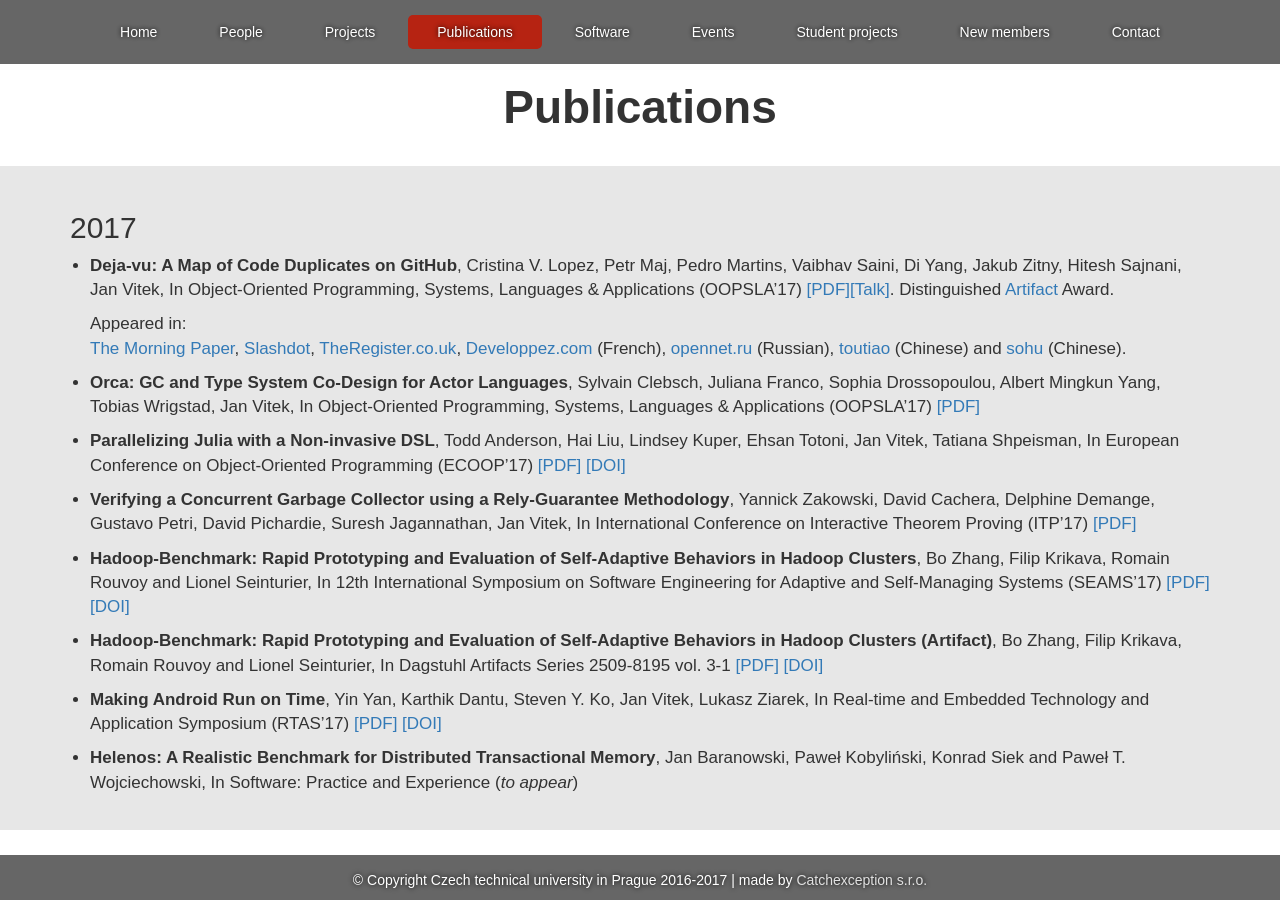
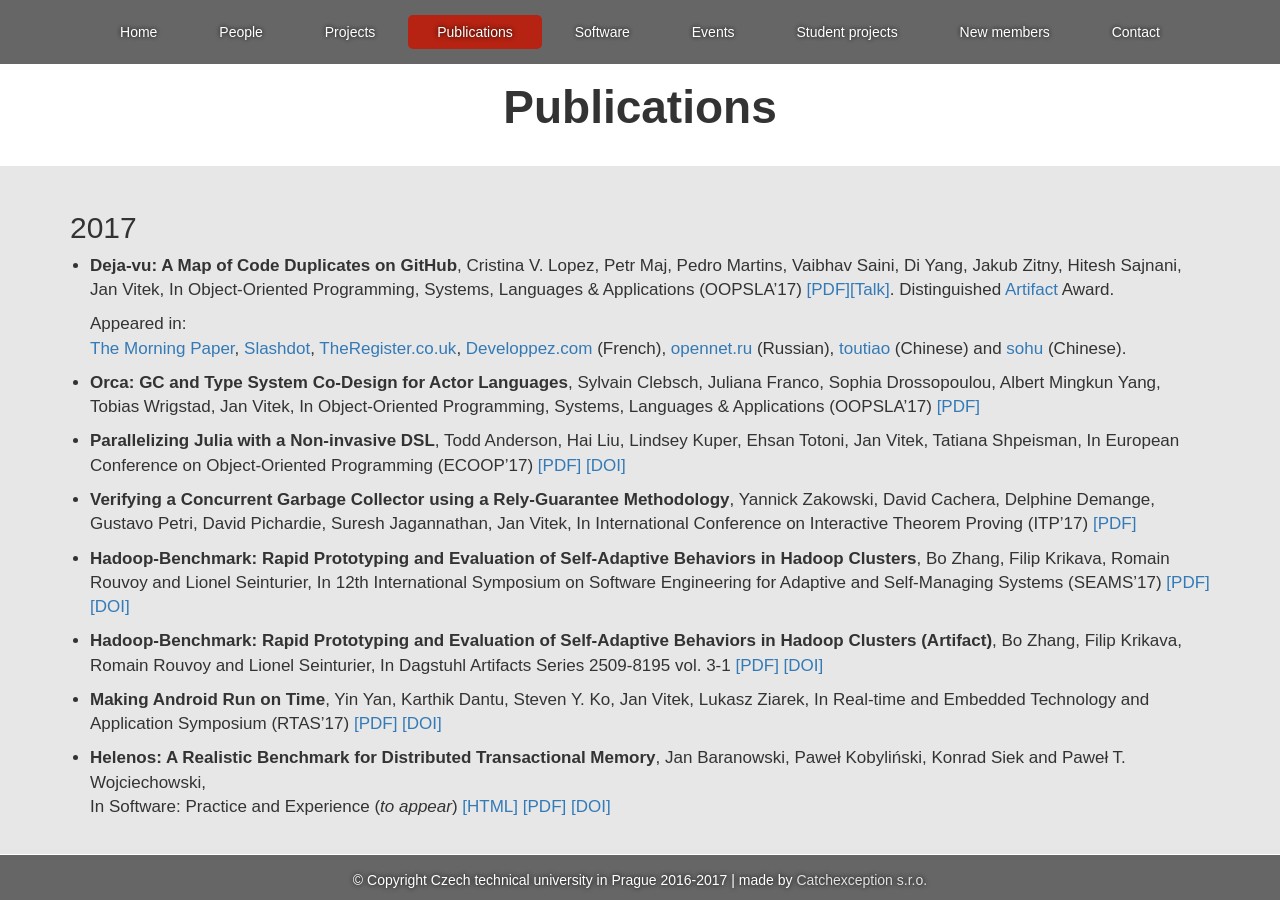
Before and after one commit to PRL-PRG/prl-prg.github.io, a Jekyll site: the page built from publications.md, in a window 1280 px wide. Built offline with Jekyll 4.4.1, drawn with Linux system fonts in a browser that asks for light colours.

Commit message:
Missing DOI and PDF for paper.

```diff
--- a/publications.md
+++ b/publications.md
@@ -57,3 +57,6 @@ title: Publications
 - **Helenos: A Realistic Benchmark for Distributed Transactional Memory**,
   Jan Baranowski, Paweł Kobyliński, Konrad Siek and Paweł T. Wojciechowski,
   In Software: Practice and Experience (_to appear_)
+  [[HTML]](http://onlinelibrary.wiley.com/doi/10.1002/spe.2548/full)
+  [[PDF]](https://arxiv.org/abs/1603.07899)
+  [[DOI]](http://dx.doi.org/10.1002/spe.2548)
```
